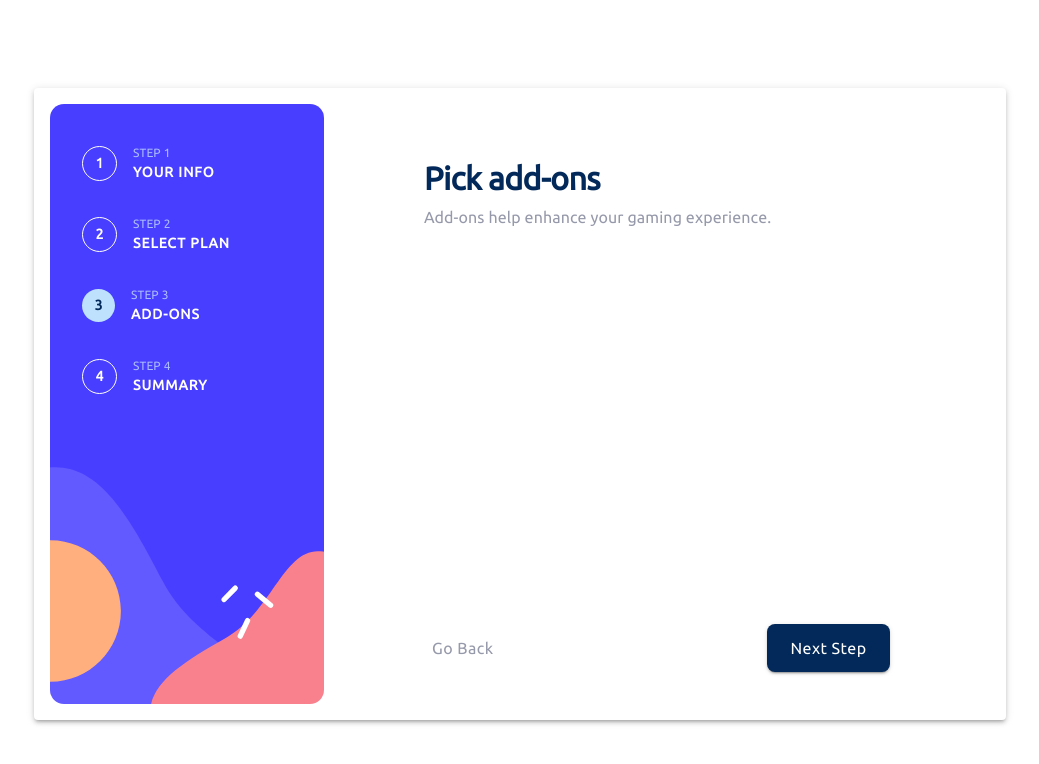
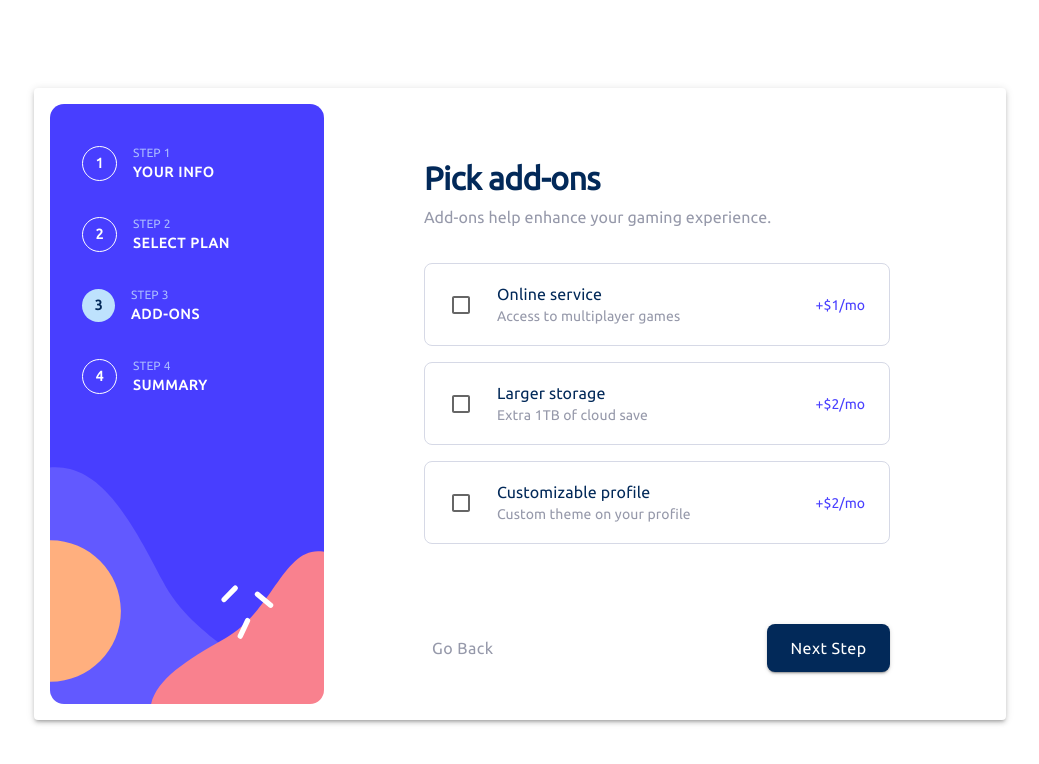
Before and after one commit to neda-pro/multi-step-form, a React (Vite) app: page /add-ons in a window 1280 px wide. Shown: the top 764 px of the page, without its empty margins (120-1159 px from the left). Built offline with nearby package versions, Linux system fonts and the light colour scheme.

Commit message:
add-ons completed

```diff
--- /dev/null
+++ b/src/components/AddOn.jsx
@@ -0,0 +1,54 @@
+import { Box, Typography, Checkbox } from "@mui/material";
+
+const AddOn = ({ title, subTitle, price, isChecked, isYearly, onClick }) => {
+  return (
+    <Box
+      sx={{
+        display: "flex",
+        justifyContent: "space-between",
+        alignItems: "center",
+        borderRadius: "8px",
+        border: "1px solid",
+        borderColor: isChecked ? "#483EFF" : "#D6D9E6",
+        bgcolor: isChecked ? "#F8F9FF" : "#FFF",
+        padding: "18px 24px",
+      }}
+    >
+      <Checkbox sx={{ p: "unset" }} checked={isChecked} onClick={onClick} />
+      <Box sx={{ flex: 1, paddingLeft: "24px" }}>
+        <Typography
+          sx={{
+            fontFamily: "Ubuntu",
+            color: "#022959",
+            fontSize: "16px",
+            fontWeight: 500,
+          }}
+        >
+          {title}
+        </Typography>
+        <Typography
+          sx={{
+            fontFamily: "Ubuntu",
+            color: "#9699AA",
+            fontSize: "14px",
+            fontWeight: 400,
+          }}
+        >
+          {subTitle}
+        </Typography>
+      </Box>
+      <Box
+        sx={{
+          fontFamily: "Ubuntu",
+          color: "#483EFF",
+          fontSize: "14px",
+          fontWeight: 400,
+        }}
+      >
+        {isYearly ? `+$${price.yearly}/yr` : `+$${price.monthly}/mo`}
+      </Box>
+    </Box>
+  );
+};
+
+export default AddOn;
--- a/src/features/product/subscriptionSlice.js
+++ b/src/features/product/subscriptionSlice.js
@@ -20,6 +20,38 @@ const initialState = {
   },
   isYearly: false,
   selectedPlan: "arcade",
+  addOns: [
+    {
+      id: 1,
+      title: "Online service",
+      subTitle: "Access to multiplayer games",
+      price: {
+        monthly: 1,
+        yearly: 10,
+      },
+      isChecked: false,
+    },
+    {
+      id: 2,
+      title: "Larger storage",
+      subTitle: "Extra 1TB of cloud save",
+      price: {
+        monthly: 2,
+        yearly: 20,
+      },
+      isChecked: false,
+    },
+    {
+      id: 3,
+      title: "Customizable profile",
+      subTitle: "Custom theme on your profile",
+      price: {
+        monthly: 2,
+        yearly: 20,
+      },
+      isChecked: false,
+    },
+  ],
 };
 
 const subscriptionSlice = createSlice({
@@ -35,9 +67,13 @@ const subscriptionSlice = createSlice({
     setSelectedPlan: (state, { payload }) => {
       state.selectedPlan = payload;
     },
+    setAddOn: (state, { payload }) => {
+      const addOn = state.addOns.find((addOn) => addOn.id === payload);
+      addOn.isChecked = !addOn.isChecked;
+    },
   },
 });
 
 export default subscriptionSlice.reducer;
-export const { setUser, toggleIsYearly, setSelectedPlan } =
+export const { setUser, toggleIsYearly, setSelectedPlan, setAddOn } =
   subscriptionSlice.actions;
--- a/src/routes/add-ons.jsx
+++ b/src/routes/add-ons.jsx
@@ -6,11 +6,14 @@ import { setButtons, setNav } from "../features/navigation/footerSlice";
 import { Box } from "@mui/material";
 import FooterButtons from "../components/FooterButtons";
 import { useNavigate } from "react-router-dom";
+import AddOn from "../components/AddOn";
+import { setAddOn } from "../features/product/subscriptionSlice";
 
 const AddOns = () => {
   const { hideBack, hideNext, isConfirm, next, previous } = useSelector(
     (store) => store.footer
   );
+  const { addOns, isYearly } = useSelector((store) => store.subscription);
   const dispatch = useDispatch();
   const navigate = useNavigate();
   useEffect(() => {
@@ -34,7 +37,30 @@ const AddOns = () => {
 
   return (
     <Box sx={{ flex: 1, display: "flex", flexDirection: "column" }}>
-      <Box sx={{ flex: 1 }}></Box>
+      <Box
+        sx={{
+          flex: 1,
+          paddingTop: "35px",
+          gap: "16px",
+          display: "flex",
+          flexDirection: "column",
+        }}
+      >
+        {addOns.map((addOn) => {
+          const { id, title, subTitle, price, isChecked } = addOn;
+          return (
+            <AddOn
+              key={id}
+              title={title}
+              subTitle={subTitle}
+              price={price}
+              isChecked={isChecked}
+              isYearly={isYearly}
+              onClick={() => dispatch(setAddOn(id))}
+            />
+          );
+        })}
+      </Box>
       <FooterButtons
         hideBack={hideBack}
         hideNext={hideNext}
```
